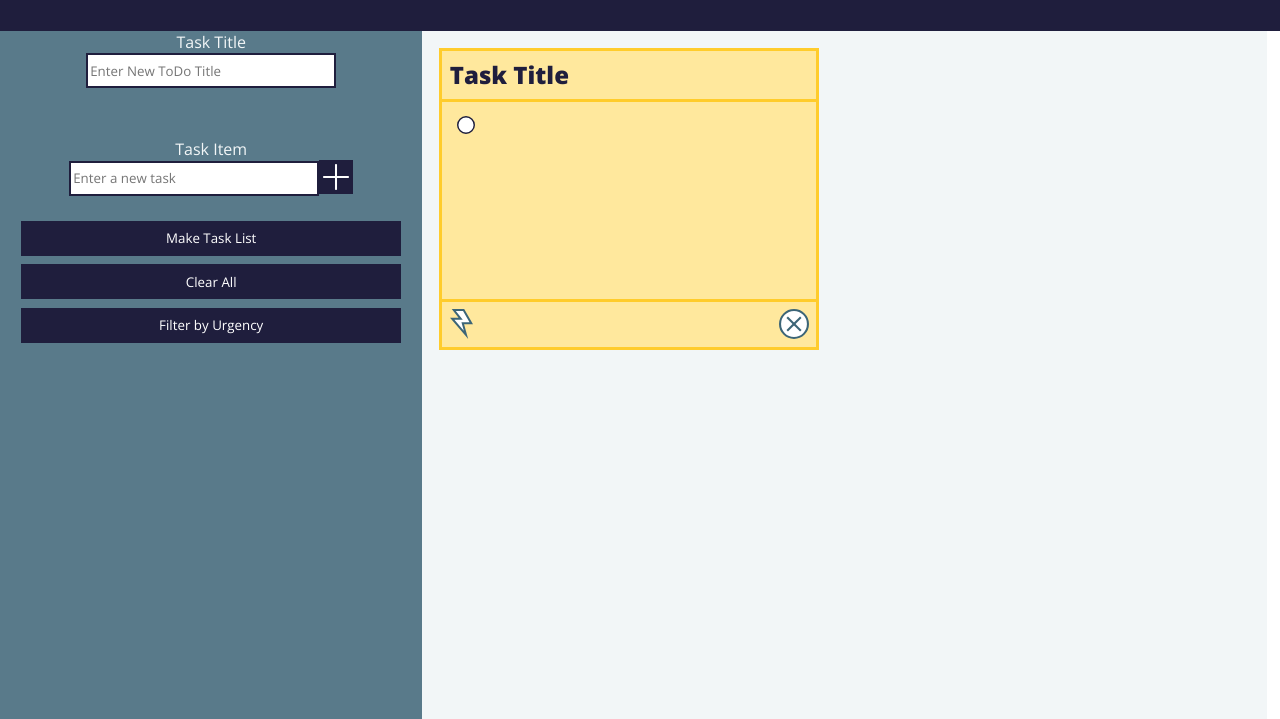
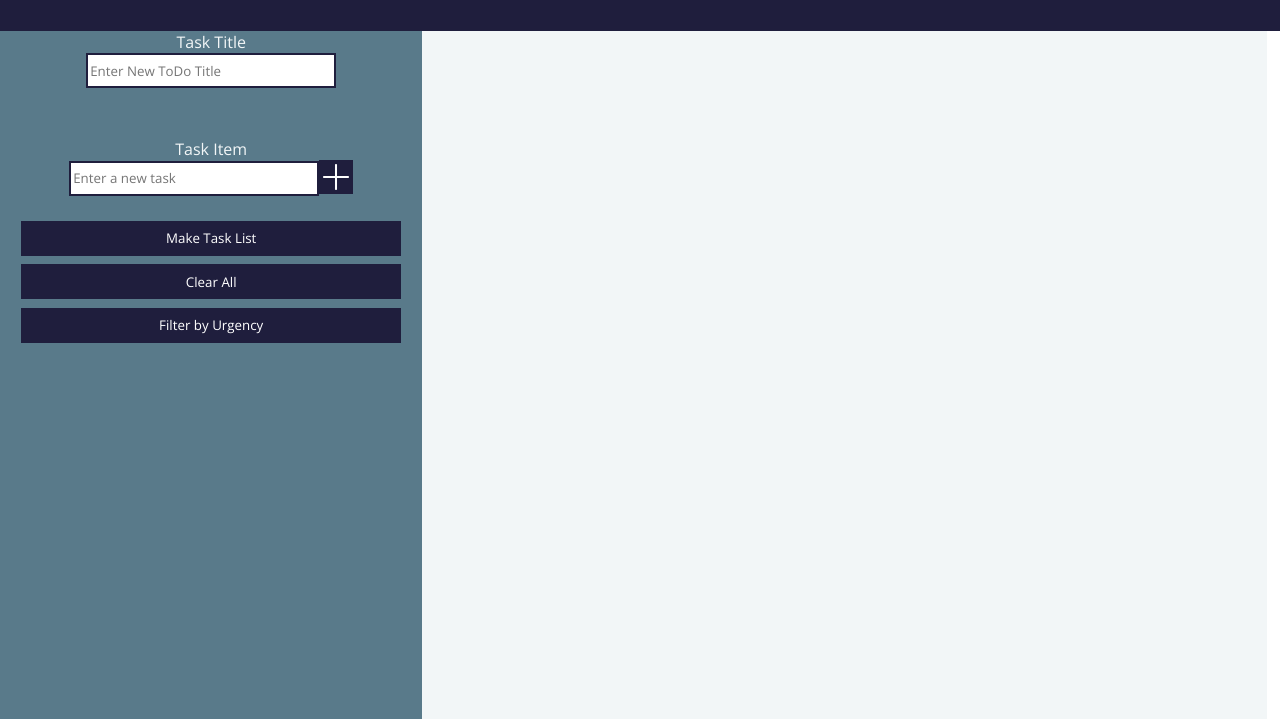
Before and after one commit to MandyAlford/check-yo-self, a plain HTML site: page index.html in a window 1280 px wide. Shown: the part 81-800 px from the top of the page. Drawn offline with nearby package versions, Linux system fonts and the light colour scheme.

Commit message:
Remove card html from index

```diff
--- a/index.html
+++ b/index.html
@@ -34,7 +34,7 @@
       </section>
       <section class="card-container">
 
-        <div class="card urgent">
+        <!-- <div class="card urgent">
           <div class="card-title urgent2">
           <h2 class="task-title">Task Title</h2>
           </div>
@@ -45,7 +45,7 @@
             <img src="assets/urgent.svg" alt="mark-urgent">
             <img src="assets/delete.svg" alt="delete">
           </div>
-        </div>
+        </div> -->
 
       </section>
     </main>
```
